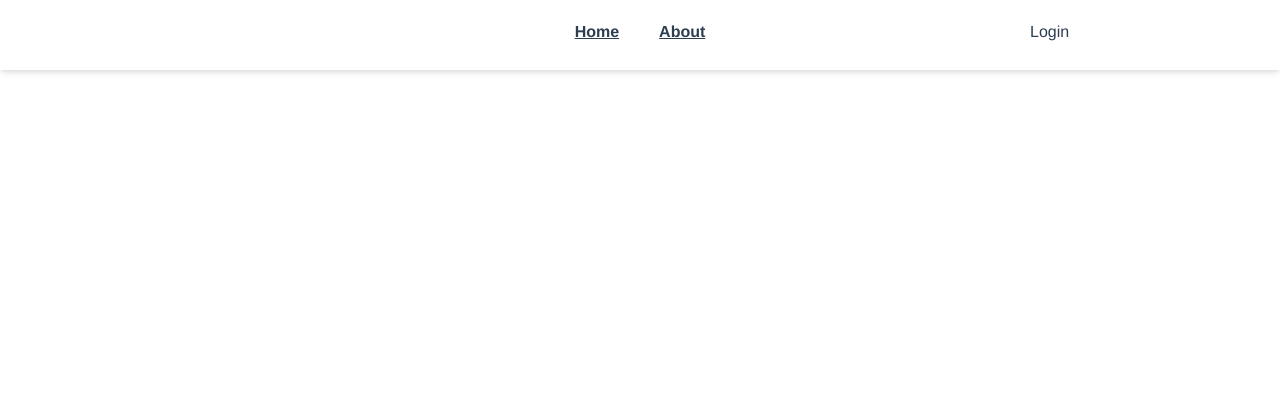
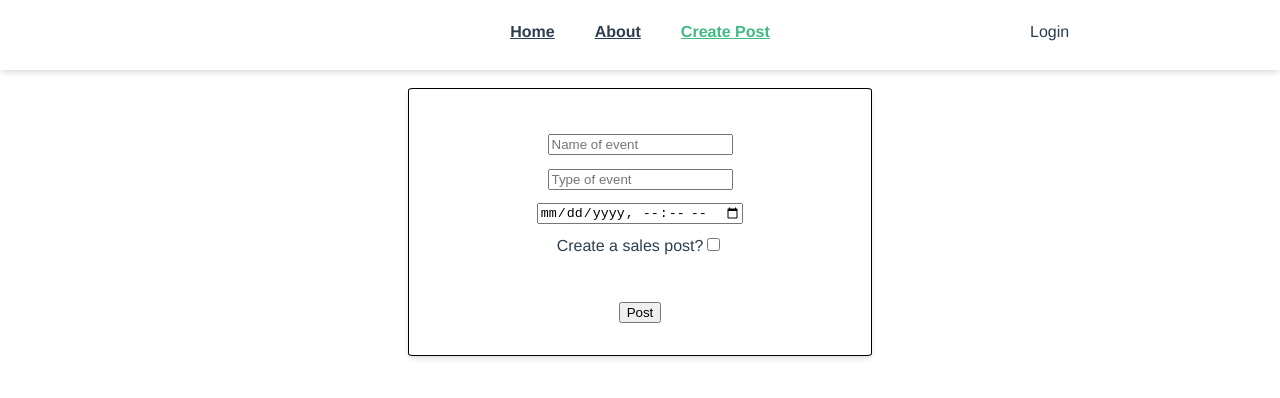
Before and after one commit to CzternastyHembre/TDT4140-PU, a Vue app in the folder client/: page /createpost in a window 1280 px wide. Before the commit this address had no page. Shown: the top 398 px of the page. Built offline with nearby package versions, Linux system fonts and the light colour scheme.

Commit message:
✨ feat(client-ui): create post page
Added create post page. Mutation in store and routerlink added. SalesPostComp now only renders price if price is defined in post

Related to #10
Co-authored-by: @mattisch

```diff
--- a/client/src/components/HeaderNav.vue
+++ b/client/src/components/HeaderNav.vue
@@ -4,6 +4,7 @@
     <div class="navButtons">
       <router-link to="/">Home</router-link>
       <router-link to="/about">About</router-link>
+      <router-link to="/createpost">Create Post</router-link>
     </div>
     <div class="login">Login</div>
   </div>
--- a/client/src/components/SalesPostComp.vue
+++ b/client/src/components/SalesPostComp.vue
@@ -4,7 +4,7 @@
     <p>Event name: {{ post.eventName }}</p>
     <p>Event Type: {{ post.eventType }}</p>
     <p>Date: {{ new Date(post.dateAndTime).toISOString() }}</p>
-    <p>Price: {{ post.price }}kr</p>
+    <p v-if="post.price">Price: {{ post.price }}kr</p>
   </div>
 </template>
 
--- a/client/src/router/index.js
+++ b/client/src/router/index.js
@@ -1,5 +1,6 @@
 import { createRouter, createWebHistory } from "vue-router";
 import Home from "../views/Home.vue";
+import CreatePost from "../views/CreatePost.vue";
 
 const routes = [
   {
@@ -16,6 +17,11 @@ const routes = [
     component: () =>
       import(/* webpackChunkName: "about" */ "../views/About.vue"),
   },
+  {
+    path: "/createpost",
+    name: "CreatePost",
+    component: CreatePost,
+  },
 ];
 
 const router = createRouter({
--- a/client/src/store/index.js
+++ b/client/src/store/index.js
@@ -16,7 +16,11 @@ export default createStore({
       return state.posts[index];
     },
   },
-  mutations: {},
+  mutations: {
+    addPost(state, post) {
+      state.posts.push(post);
+    },
+  },
   actions: {},
   modules: {},
 });
--- /dev/null
+++ b/client/src/views/CreatePost.vue
@@ -0,0 +1,103 @@
+<template>
+  <div class="postForm">
+    <form action="">
+      <input type="text" placeholder="Name of event" v-model="eventName" />
+      <br />
+      <input type="text" placeholder="Type of event" v-model="eventType" />
+      <br />
+      <input type="datetime-local" v-model="eventDate" /> <br />
+      <span>Create a sales post?</span>
+      <input type="checkbox" name="isBuypost" id="" v-model="isSalesPost" />
+      <br />
+      <input
+        type="number"
+        placeholder="price"
+        :class="[isSalesPost ? 'shownInput' : 'hiddenInput']"
+        v-model="eventPrice"
+      />
+      <br />
+      <button type="submit" @click="createPost">Post</button>
+    </form>
+  </div>
+</template>
+
+<script>
+// v-bind:class="[isSalesPost ? 'hiddenInput' : 'shownInput']"
+import { ref } from "vue";
+import { useStore } from "vuex";
+import SalesPost from "../core/SalesPost";
+import BuyPost from "../core/BuyPost";
+export default {
+  name: "CreatePost",
+  setup() {
+    const isSalesPost = ref(false);
+
+    const eventName = ref("");
+    const eventType = ref("");
+    const eventDate = ref("");
+    const eventPrice = ref(0);
+
+    const store = useStore();
+
+    const createPost = (event) => {
+      if (event) {
+        event.preventDefault();
+      }
+      let newPost;
+      if (isSalesPost.value) {
+        newPost = new SalesPost(
+          "UserName", //TODO current user name
+          eventName.value,
+          eventType.value,
+          eventDate.value,
+          eventPrice.value
+        );
+      } else {
+        newPost = new BuyPost(
+          "UserName", //TODO current user name
+          eventName.value,
+          eventType.value,
+          eventDate.value,
+          eventPrice.value
+        );
+      }
+      store.commit("addPost", newPost);
+      eventName.value = "";
+      eventType.value = "";
+      eventDate.value = "";
+      eventPrice.value = 0;
+    };
+
+    return {
+      isSalesPost,
+      createPost,
+      eventName,
+      eventType,
+      eventDate,
+      eventPrice,
+    };
+  },
+};
+</script>
+
+<style>
+form > * {
+  margin-top: 1em;
+}
+form {
+  padding: 2em;
+  border: 1px solid #000;
+  border-radius: 1%;
+  box-shadow: 0 4px 6px -1px rgb(0 0 0 / 10%), 0 2px 4px -1px rgb(0 0 0 / 6%);
+}
+.postForm {
+  margin: 10px 400px;
+}
+
+.hiddenInput {
+  visibility: hidden;
+}
+.shownInput {
+  visibility: block;
+}
+</style>
```
